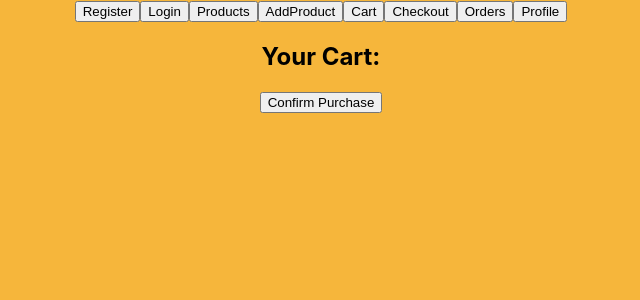
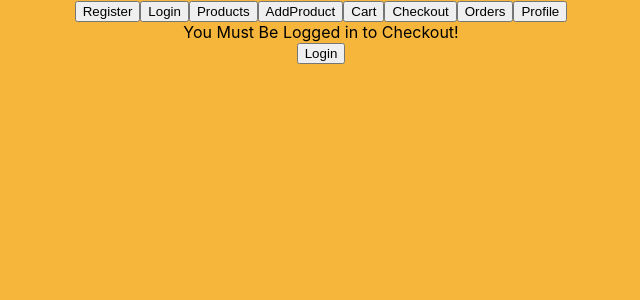
Before and after one commit to RumrillJ/SmileMart, a React (Create React App) app in the folder frontend/: page /checkout in a window 1280 px wide. Shown: the top 300 px of the page, without its empty margins (319-959 px from the left). Built offline with nearby package versions, Linux system fonts and the light colour scheme.

Commit message:
login to see checkout, login buttons on orders and checkout

```diff
--- a/frontend/src/components/Checkout/Checkout.tsx
+++ b/frontend/src/components/Checkout/Checkout.tsx
@@ -2,24 +2,33 @@ import { useNavigate } from "react-router-dom";
 import { useCart } from "../../contexts/CartContext";
 import { postOrder } from "../../api/orderAPI";
 import { toast } from 'react-toastify';
+import { useUser } from "../../contexts/UserContext";
 
 export const Checkout: React.FC = () => {
 
     //TODO: have the order return on confirmation to database and set it in useState here or in useContext
     const { cart } = useCart()
+    const {user} = useUser()
     const navigate = useNavigate();
     const {clearCart} = useCart();
 
+    console.log(user)
+
     async function purchaseCart() {
-        try{
-        const response = await postOrder(cart)
-        clearCart()
-        toast.done("Checkout Complete!")
-        navigate("/")
+        if(user == null || user.username == ""){
+            toast.error("You must be logged in!")
+        } else {
+            try{
+            const response = await postOrder(cart)
+            clearCart()
+            toast.done("Checkout Complete!")
+            navigate("/")
         }
         catch (e:any) {
             console.log(e)
         }
+        }
+
     }
     return(
         <div>
--- a/frontend/src/components/Pages/CheckoutPage.tsx
+++ b/frontend/src/components/Pages/CheckoutPage.tsx
@@ -1,12 +1,25 @@
+import { useNavigate } from "react-router-dom"
+import { useUser } from "../../contexts/UserContext"
 import { Checkout } from "../Checkout/Checkout"
 import { Page } from "./Page"
 
 export const CheckoutPage: React.FC = () => {
+	const {user} = useUser()
+	const navigate = useNavigate()
 
 
-	return (
+	return user !== null? (
 		<Page>
-			<Checkout/>
+            <Checkout/>
 		</Page>
 	)
+    :
+    (
+        <Page>
+        <div>
+            You Must Be Logged in to Checkout!
+        </div>
+		<button onClick={() => navigate("/login")}>Login</button>
+        </Page>
+    )
 }
--- a/frontend/src/components/Pages/OrdersPage.tsx
+++ b/frontend/src/components/Pages/OrdersPage.tsx
@@ -4,11 +4,13 @@ import { Orders } from "../Orders/Orders"
 import { Page } from "./Page"
 import { useUser } from "../../contexts/UserContext"
 import { getAllOrders, getUserOrders } from "../../api/orderAPI"
+import { useNavigate } from "react-router-dom"
 
 export const OrdersPage: React.FC = () => {
 
     const [orders, setOrders] = useState([] as OrderInterface[])
     const {user} = useUser()
+    const navigate = useNavigate()
 
     async function getOrders() {
         if(user != null){
@@ -38,6 +40,7 @@ export const OrdersPage: React.FC = () => {
         <div>
             You Must Be Logged in to See Orders!
         </div>
+        <button onClick={() => navigate("/login")}>Login</button>
         </Page>
     )
 }
```
